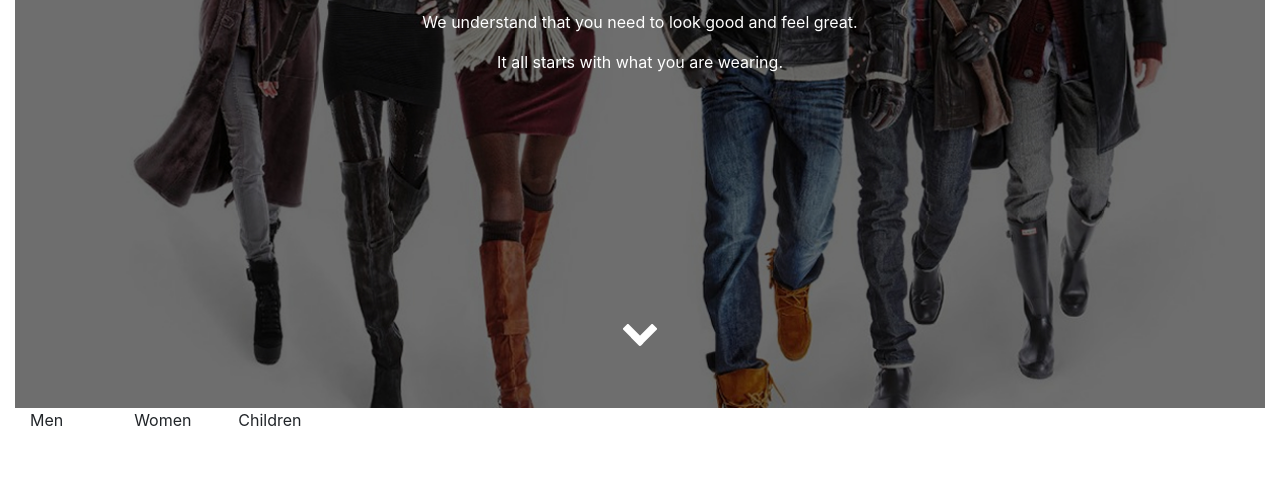
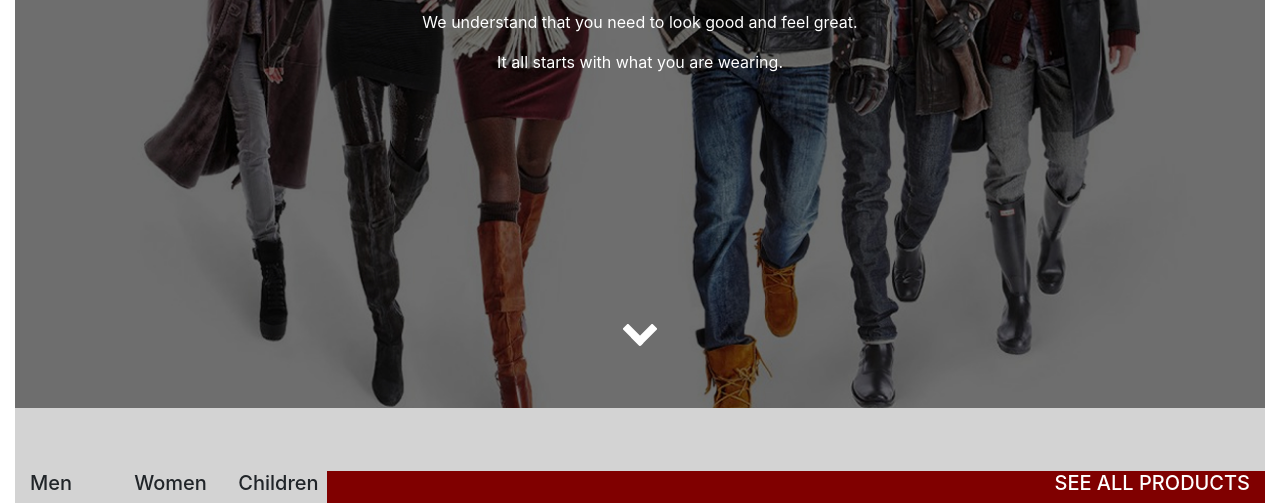
Before and after one commit to melissakobia/Yolomy, a plain HTML site: page index.html in a window 1280 px wide. Shown: the part 304-807 px from the top of the page. Drawn offline with nearby package versions, Linux system fonts and the light colour scheme.

Commit message:
Adds the second section of the page

```diff
--- a/css/styles.css
+++ b/css/styles.css
@@ -12,3 +12,14 @@
   text-align: center;
   padding-top: 20%;
 }
+
+#middle{
+  background-color: lightgray;
+  padding-top: 5%;
+}
+
+#text{
+  background-color: maroon;
+  text-align: right;
+  color: white;
+}
--- a/index.html
+++ b/index.html
@@ -68,24 +68,28 @@
     <div class="container-fluid" id="middle">
       <div class="row">
         <div class="col-md-1">
-          <p>Men</p>
+          <h5>Men</h5>
 
         </div>
         <div class="col-md-1">
-          <p>Women</p>
+          <h5>Women</h5>
 
         </div>
         <div class="col-md-1">
-          <p>Children</p>
+          <h5>Children</h5>
 
         </div>
-        <div class="col-md-9">
+        <div class="col-md-9" id="text">
+          <h5>SEE ALL PRODUCTS</h5>
 
         </div>
+      </div>
+    </div>
 
-      </div>
 
-    </div>
+
+
+
 
   </div>
 
```
